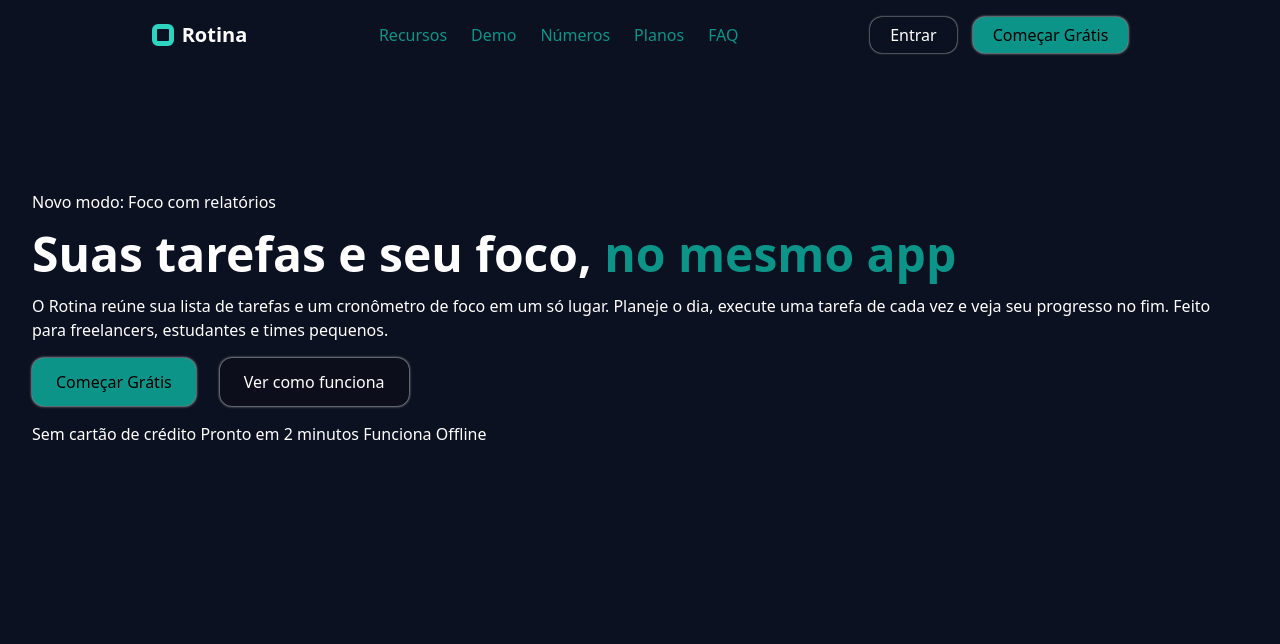
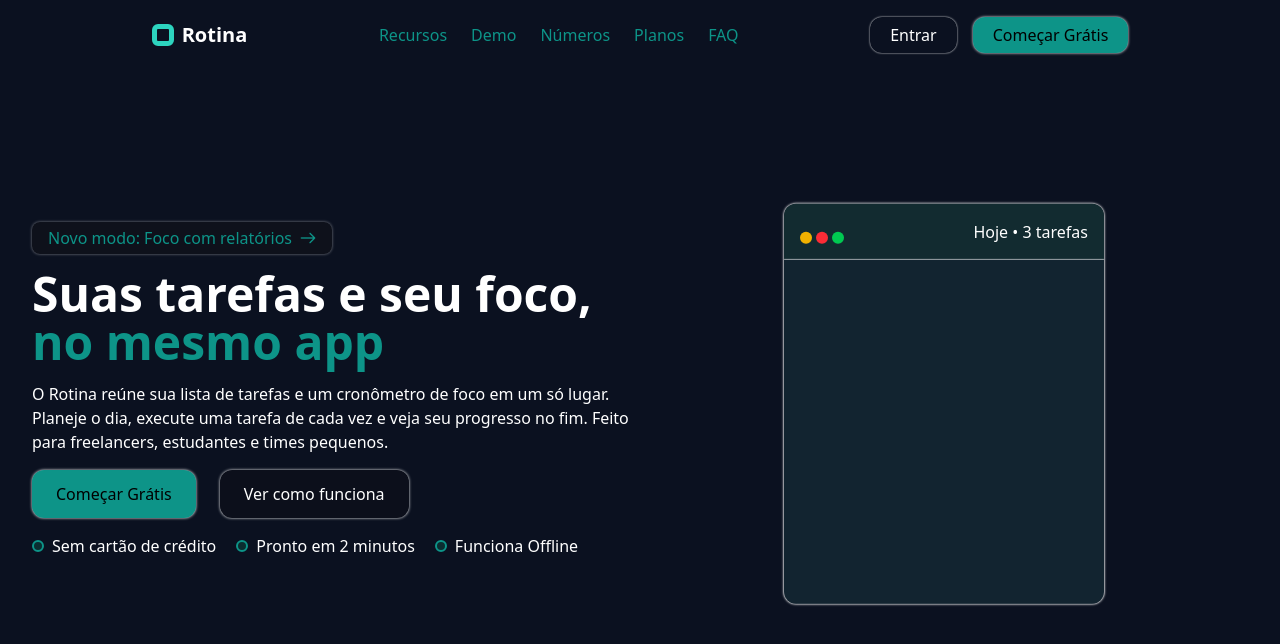
Before and after one commit to SamuelSilva77/Rotina-Habitos, a website: page index.html in a window 1280 px wide. Drawn offline with Linux system fonts and the light colour scheme.

Commit message:
ADICIONADO CARD FLUTUANDO NA MAIN

```diff
--- a/index.html
+++ b/index.html
@@ -12,7 +12,7 @@
 </head>
 <body class="text-white bg-[#0B1120] h-300">
 
-    <header class="duration-400 bg-[#0b1120] backdrop-blur-sm sticky top-0 px-8 h-17.5 flex items-center justify-evenly max-xl:justify-between">
+    <header class="z-50 duration-400 bg-[#0b1120] backdrop-blur-sm sticky top-0 px-8 h-17.5 flex items-center justify-evenly max-xl:justify-between">
         <div class="flex items-center gap-2">
             <p class="p-1.5 border-5 border-[#2DD4BF] rounded-md"></p>
             <h3 class="text-xl font-bold">Rotina</h3>
@@ -59,9 +59,14 @@
         </div>
     </header>
 
-    <main class="px-8 mt-30 max-md:mt-15">
-        <div class="flex flex-col gap-4">
-            <a href="">Novo modo: Foco com relatórios </a>
+    <main class="flex items-center justify-center px-8 mt-30 max-md:mt-15">
+
+        <div class="flex flex-1/2 flex-col gap-4">
+            <a href="" class="flex items-center gap-2 duration-300 text-(--Corverde) shadow-[0_0_3px] shadow-[#ffffff7a] hover:shadow-[white] hover:text-[white] hover:-translate-y-1 rounded-lg w-max px-4 py-1 bg-[#0e111b]">
+                Novo modo: Foco com relatórios
+                <img src="img/next.png" alt="">
+            </a>
+
             <h1 class="text-5xl font-bold">Suas tarefas e seu foco, <span class="text-(--Corverde)"> no mesmo app </span></h1>
 
             <p>O Rotina reúne sua lista de tarefas e um cronômetro de foco em um só lugar. Planeje o dia, execute uma tarefa de cada vez e veja seu progresso no fim. Feito para freelancers, estudantes e times pequenos.</p>
@@ -71,14 +76,27 @@
                 <button class="duration-200 px-6 py-3 shadow-[0_0_3px_rgba(255,255,255)] font-medium  hover:-translate-y-0.5 bg-[#0c0f1b] rounded-xl">Ver como funciona</button>
             </div>
 
-            <div>
-                <span>Sem cartão de crédito </span>
-                <span>Pronto em 2 minutos </span>
-                <span>Funciona Offline </span>
+            <ul class="flex gap-10 [&>li]:relative [&>li]:items-center [&>li]:flex  [&>li]:before:content-[] [&>li]:before:absolute [&>li]:before:-left-5 [&>li]:before:mr-2 [&>li]:before:size-3 [&>li]:before:bg-[#0b2d30] [&>li]:before:border-2 [&>li]:before:border-(--Corverde) [&>li]:before:rounded-xl">
+                <li class="ml-5">Sem cartão de crédito </li>
+                <li>Pronto em 2 minutos </li>
+                <li>Funciona Offline </li>
+            </ul>
+        </div>
+
+        <div class="flex-1/2 flex justify-center" >
+            <div class="animate-card flex-1/2 flex flex-col h-100 max-w-80 shadow-[0_0_2px_white,0_0_3px_white] rounded-xl">
+                <div class="rounded-t-xl p-4 flex justify-between bg-[#122b30]">
+                    <div class="[&>button]:p-1.5 [&>button]:rounded-2xl">
+                        <button class="bg-yellow-500"></button>
+                        <button class="bg-red-500"></button>
+                        <button class="bg-green-500"></button>
+                    </div>
+                    <span>Hoje • 3 tarefas</span>
+                </div>
+                <div class="shadow-[0_-0.5px_1px_white] h-full bg-[#122430] rounded-b-xl">
+
+                </div>
             </div>
-        </div>
-        <div>
-
         </div>
     </main>
 
--- a/script.js
+++ b/script.js
@@ -38,7 +38,6 @@
   setTimeout(() => {
     let distanciaTopo = window.scrollY
 
-    console.log(distanciaTopo)
     if(distanciaTopo < 30){
       header.classList.replace("bg-[#0b1120d8]", "bg-[#0b1120]")
       header.classList.remove("shadow-sm")
--- a/style.css
+++ b/style.css
@@ -1,4 +1,19 @@
 @import "tailwindcss";
+
+
+
+@theme{
+    --animate-card: card 8s infinite;
+
+    @keyframes card {
+        0%, 100%{
+            transform: translate(0, -10px)
+        }
+        50%{
+            transform: translate(0, 30px)
+        }
+    }
+}
 
 :root{
     --Corverde: #0D9488;
```
Also changed, not shown: img/next.png (added), output.css.
